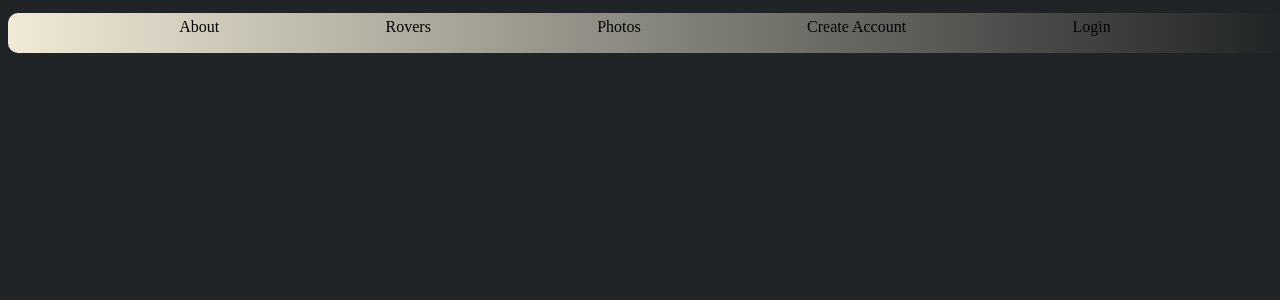
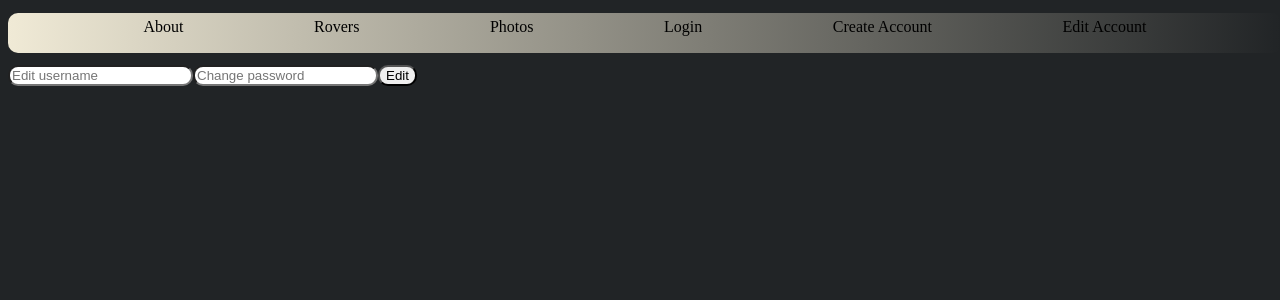
Before and after one commit to pekellogg/react-app, a React (Create React App) app in the folder frontend/: page /users/1/edit in a window 1280 px wide. Shown: the top 300 px of the page. Built offline with nearby package versions, Linux system fonts and the light colour scheme; no server answers.

Commit message:
stubbed out EditUser and added link to App for testing

```diff
--- a/frontend/src/App.js
+++ b/frontend/src/App.js
@@ -8,6 +8,7 @@ import About from "./components/about/About";
 import RoversContainer from "./components/rovers/RoversContainer";
 import PhotosContainer from "./components/photos/PhotosContainer";
 import CreateUser from "./components/users/create/CreateUser";
+import EditUser from "./components/users/edit/EditUser";
 import Login from "./components/users/login/LoginUser";
 import "./App.css";
 
@@ -26,8 +27,10 @@ class App extends Component {
             <Route exact path="/" component={About} />
             <Route path="/rovers" component={RoversContainer} />
             <Route exact path="/photos" component={PhotosContainer} />
+            <Route exact path="/login" component={Login} />
             <Route exact path="/users/new" component={CreateUser} />
-            <Route exact path="/login" component={Login} />
+            {/* Update to reflect dynamic user id */}
+            <Route exact path="/users/:id/edit" component={EditUser} />
         </div>
       </Router>
     );
--- a/frontend/src/actions/userActions.js
+++ b/frontend/src/actions/userActions.js
@@ -20,6 +20,7 @@ export const fetchUsers = () => {
   };
 };
 
+// WIP
 export const loginUser = (email, password) => {
   return (dispatch) => {
     dispatch({
@@ -72,6 +73,7 @@ export const createUser = (user) => {
   };
 };
 
+// WIP
 export const editUser = (user) => {
   return (dispatch) => {
     dispatch({
--- a/frontend/src/components/users/edit/EditUser.js
+++ b/frontend/src/components/users/edit/EditUser.js
@@ -0,0 +1,68 @@
+import React from "react";
+import { connect } from "react-redux";
+import { editUser } from "../../../actions/userActions";
+import { userSchema } from "../validations/userSchema";
+import { useFormik } from "formik";
+
+const EditUser = (props) => {
+
+  const onSubmit = (values, actions) => {
+    props.editUser(values);
+    actions.resetForm();
+  };
+
+  const { errors, handleBlur, handleChange, handleSubmit, isSubmitting, touched, values, } = useFormik({
+    initialValues: {
+      email: "",
+      password: "",
+      username: "",
+    },
+    onSubmit,
+    validationSchema: userSchema,
+  });
+
+  return (
+    <form onSubmit={handleSubmit}>
+      <label htmlFor="username" />
+      <input
+        className={errors.username && touched.username ? "input-error" : ""}
+        id="username"
+        onBlur={handleBlur}
+        onChange={handleChange}
+        placeholder="Edit username"
+        type="text"
+        value={values.username}
+      />
+      { errors.username && touched.username && (
+        <p className="error">
+          { errors.username }
+        </p>
+      ) }
+
+      <label htmlFor="password" />
+      <input
+        className={errors.password && touched.password ? "input-error" : ""}
+        id="password"
+        onBlur={handleBlur}
+        onChange={handleChange}
+        placeholder="Change password"
+        type="password"
+        value={values.password}
+      />
+      { errors.password && touched.password && <p className="error">{ errors.password }</p> }
+
+      <button disabled={isSubmitting} type="submit">
+        Edit
+      </button>
+    </form>
+  );
+};
+
+
+const mapDispatchToProps = (dispatch) => {
+  return {
+    editUser: (user) => dispatch(editUser(user))
+  };
+};
+
+export default connect(null, mapDispatchToProps)(EditUser);
--- a/frontend/src/ui/NavBar.js
+++ b/frontend/src/ui/NavBar.js
@@ -11,8 +11,10 @@ class NavBar extends Component {
           <NavLink to="/"> About </NavLink>
           <NavLink to="/rovers"> Rovers </NavLink>
           <NavLink to="/photos"> Photos </NavLink>
+          <NavLink to="/login"> Login </NavLink>
           <NavLink to="/users/new"> Create Account </NavLink>
-          <NavLink to="/login"> Login </NavLink>
+          {/* Update to reflect dynamic user id */}
+          <NavLink to="/users/:id/edit"> Edit Account </NavLink>
         </nav>
       </header>
     );
```
